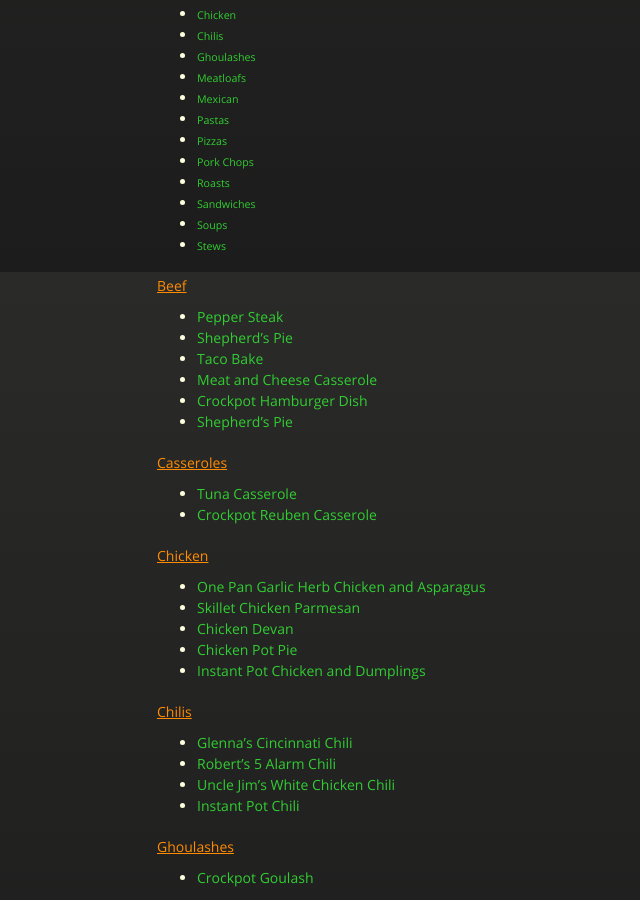
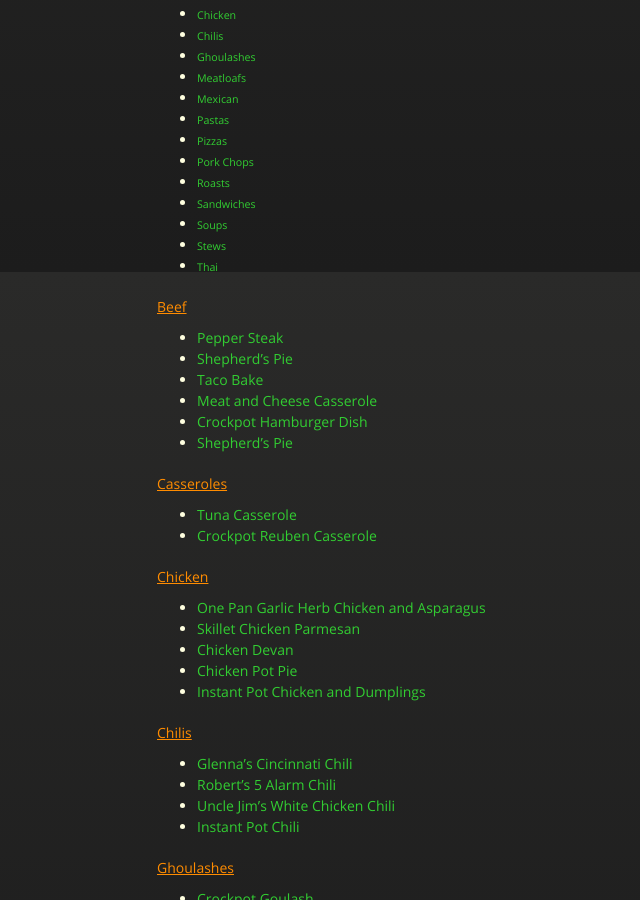
Before and after one commit to cmwillett/TheDigitalCookbook, a Jekyll site: the page built from MainDishes.md, in a window 1280 px wide and 900 px high, scrolled down 628 px. Shown: the whole window, without its empty margins (158-798 px from the left). Built offline with Jekyll 4.4.1, drawn with Linux system fonts in a browser that asks for light colours; nearby versions of some CDN libraries.

Commit message:
renaming dinners

```diff
--- a/MainDishes.md
+++ b/MainDishes.md
@@ -23,6 +23,7 @@ tags: dinner,main,chicken,parmesan,linguini,white,clam,taco,bake,pepper,steak,de
 - [Sandwiches](#sandwiches)
 - [Soups](#soups)
 - [Stews](#stews)
+- [Thai](#thai)
 
 <!-- /TOC -->
 
```
